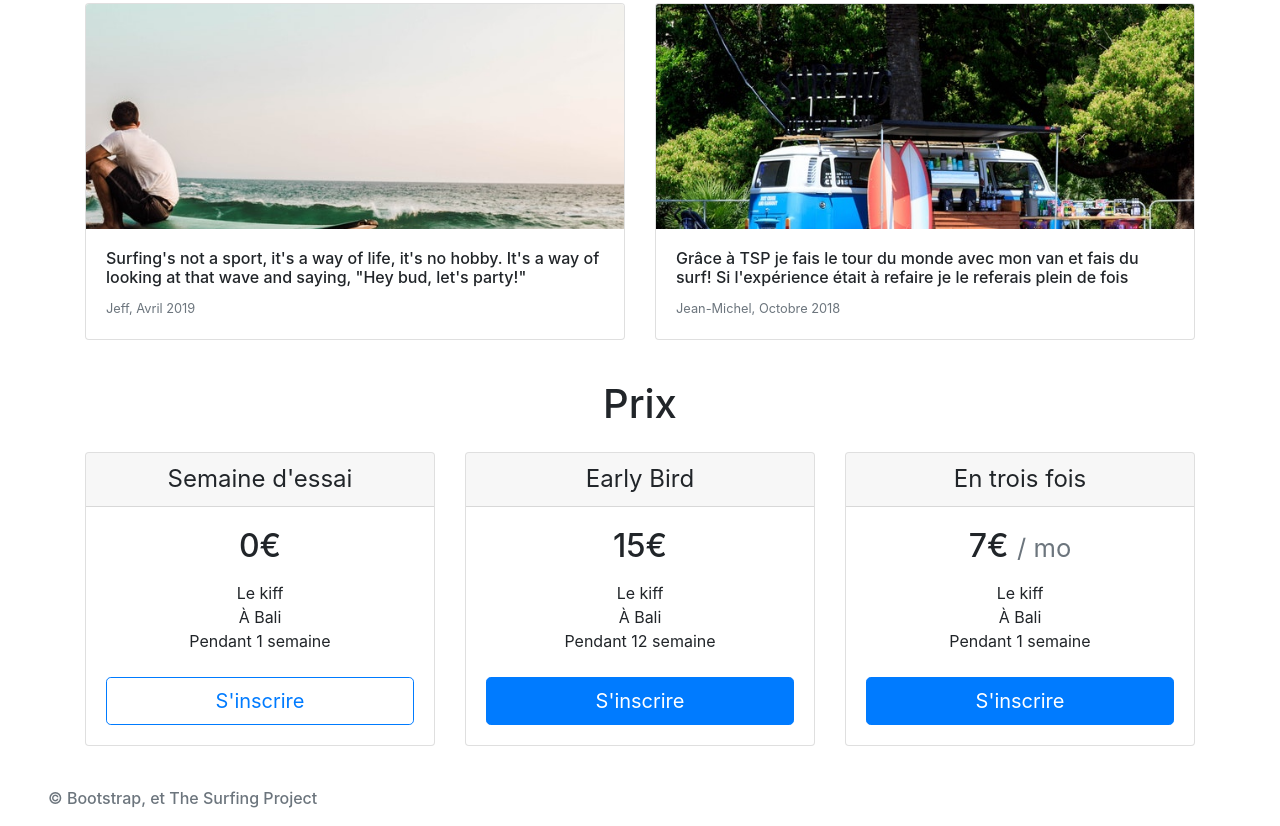
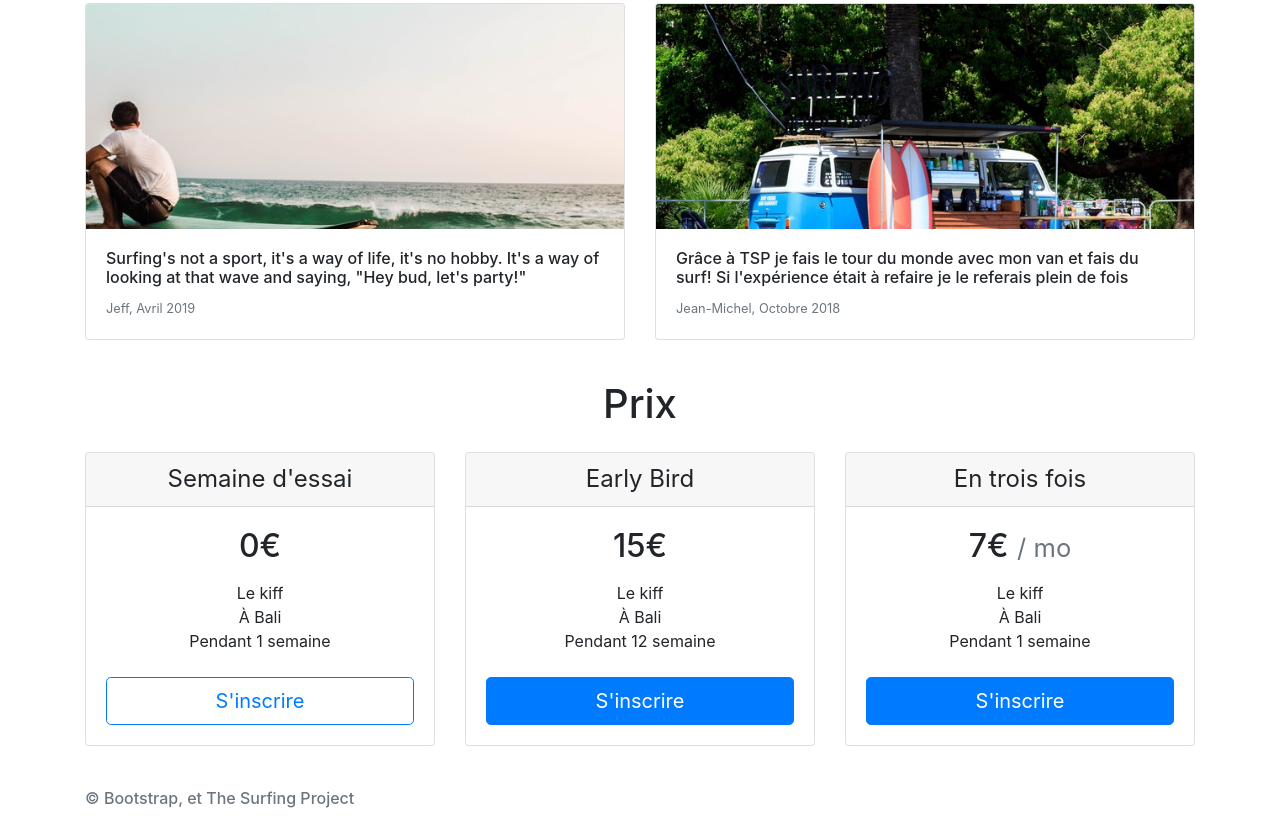
Before and after one commit to Bashalir/thehackingproject, a plain HTML site: page surfing-project/index.html in a window 1280 px wide. Shown: the part 1018-1844 px from the top of the page. Drawn offline with nearby package versions, Linux system fonts and the light colour scheme.

Commit message:
Fix padding footer

```diff
--- a/surfing-project/index.html
+++ b/surfing-project/index.html
@@ -217,7 +217,9 @@
                   <li>À Bali</li>
                   <li>Pendant 12 semaine</li>
                 </ul>
-                <button type="button" class="btn btn-lg btn-block btn-primary">S'inscrire</button>
+                <button type="button" class="btn btn-lg btn-block btn-primary">
+                  S'inscrire
+                </button>
               </div>
             </div>
             <div class="cards__month card mb-4 box-shadow">
@@ -240,7 +242,9 @@
         </div>
       </section>
     </main>
-    <footer><span class="text-muted h6 px-5">© Bootstrap, et The Surfing Project</span></footer>
+    <footer class="container pb-3">
+      <span class="text-muted h6 ">© Bootstrap, et The Surfing Project</span>
+    </footer>
   </body>
   <script
     src="https://kit.fontawesome.com/9125d014c4.js"
```
